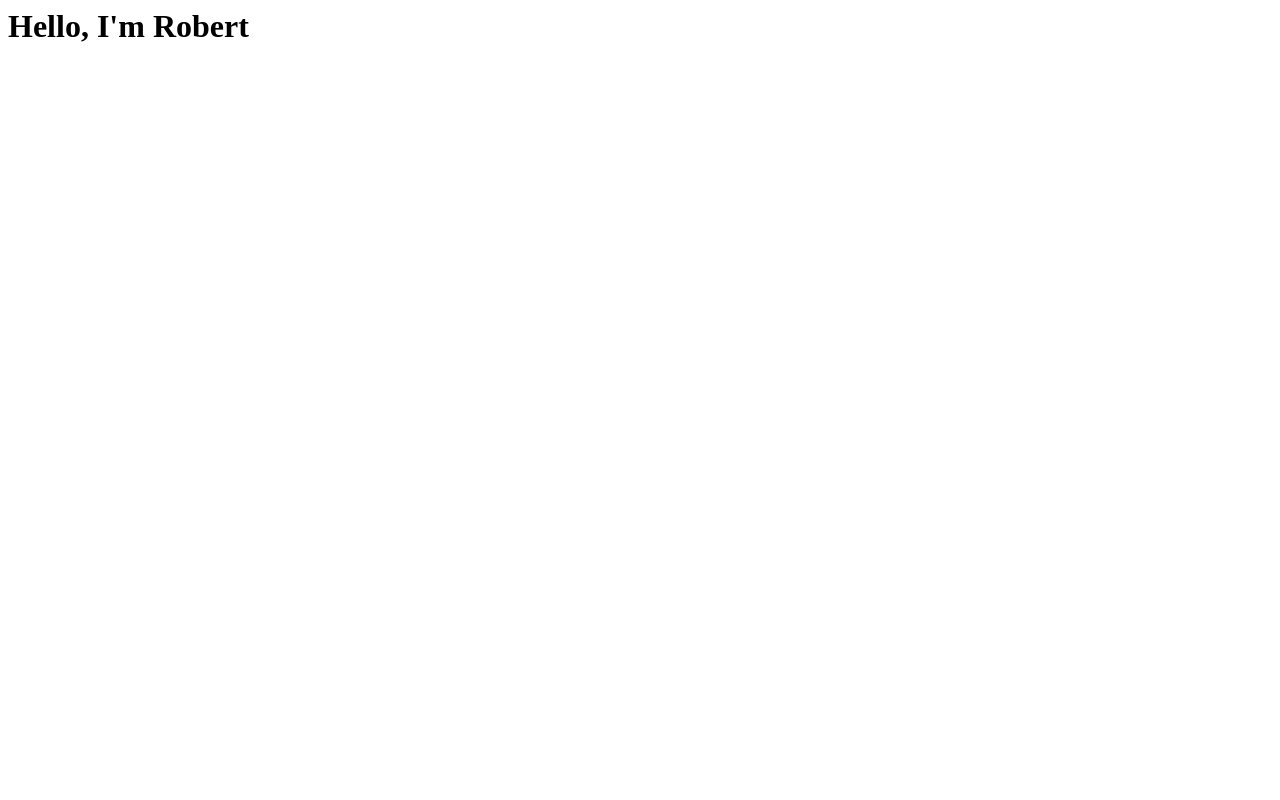
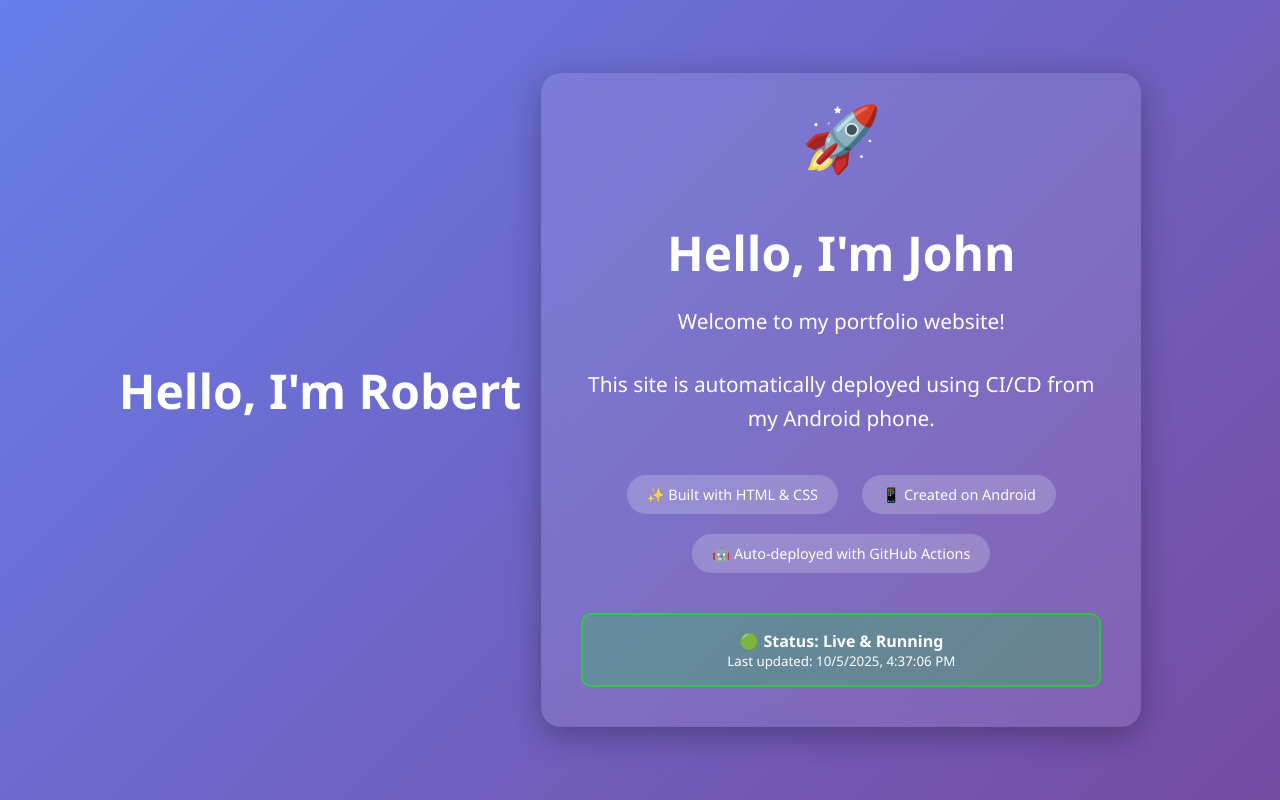
Before and after one commit to leerobber/my-portfolio, a plain HTML site: page index.html in a window 1280 px wide. Drawn offline with Linux system fonts and the light colour scheme.

Commit message:
Update index.html

```diff
--- a/index.html
+++ b/index.html
@@ -1 +1,103 @@
 <h1>Hello, I'm Robert</h1>
+<!DOCTYPE html>
+<html lang="en">
+<head>
+    <meta charset="UTF-8">
+    <meta name="viewport" content="width=device-width, initial-scale=1.0">
+    <title>My Portfolio</title>
+    <style>
+        * {
+            margin: 0;
+            padding: 0;
+            box-sizing: border-box;
+        }
+
+        body {
+            font-family: 'Segoe UI', Tahoma, Geneva, Verdana, sans-serif;
+            background: linear-gradient(135deg, #667eea 0%, #764ba2 100%);
+            min-height: 100vh;
+            display: flex;
+            justify-content: center;
+            align-items: center;
+            color: white;
+        }
+
+        .container {
+            text-align: center;
+            padding: 40px;
+            background: rgba(255, 255, 255, 0.1);
+            backdrop-filter: blur(10px);
+            border-radius: 20px;
+            box-shadow: 0 8px 32px rgba(0, 0, 0, 0.3);
+            max-width: 600px;
+            margin: 20px;
+        }
+
+        h1 {
+            font-size: 3em;
+            margin-bottom: 20px;
+            animation: fadeIn 1s ease-in;
+        }
+
+        p {
+            font-size: 1.3em;
+            margin-bottom: 30px;
+            line-height: 1.6;
+        }
+
+        .badge {
+            display: inline-block;
+            background: rgba(255, 255, 255, 0.2);
+            padding: 10px 20px;
+            border-radius: 25px;
+            margin: 10px;
+            font-size: 0.9em;
+        }
+
+        .status {
+            margin-top: 30px;
+            padding: 15px;
+            background: rgba(0, 255, 0, 0.2);
+            border-radius: 10px;
+            border: 2px solid rgba(0, 255, 0, 0.5);
+        }
+
+        @keyframes fadeIn {
+            from { opacity: 0; transform: translateY(-20px); }
+            to { opacity: 1; transform: translateY(0); }
+        }
+
+        .emoji {
+            font-size: 4em;
+            margin-bottom: 20px;
+            animation: bounce 2s infinite;
+        }
+
+        @keyframes bounce {
+            0%, 100% { transform: translateY(0); }
+            50% { transform: translateY(-20px); }
+        }
+    </style>
+</head>
+<body>
+    <div class="container">
+        <div class="emoji">🚀</div>
+        <h1>Hello, I'm John</h1>
+        <p>Welcome to my portfolio website!</p>
+        <p>This site is automatically deployed using CI/CD from my Android phone.</p>
+
+        <div class="badge">✨ Built with HTML & CSS</div>
+        <div class="badge">📱 Created on Android</div>
+        <div class="badge">🤖 Auto-deployed with GitHub Actions</div>
+
+        <div class="status">
+            <strong>🟢 Status: Live & Running</strong><br>
+            <small>Last updated: <span id="date"></span></small>
+        </div>
+    </div>
+
+    <script>
+        document.getElementById('date').textContent = new Date().toLocaleString();
+    </script>
+</body>
+</html>
```
